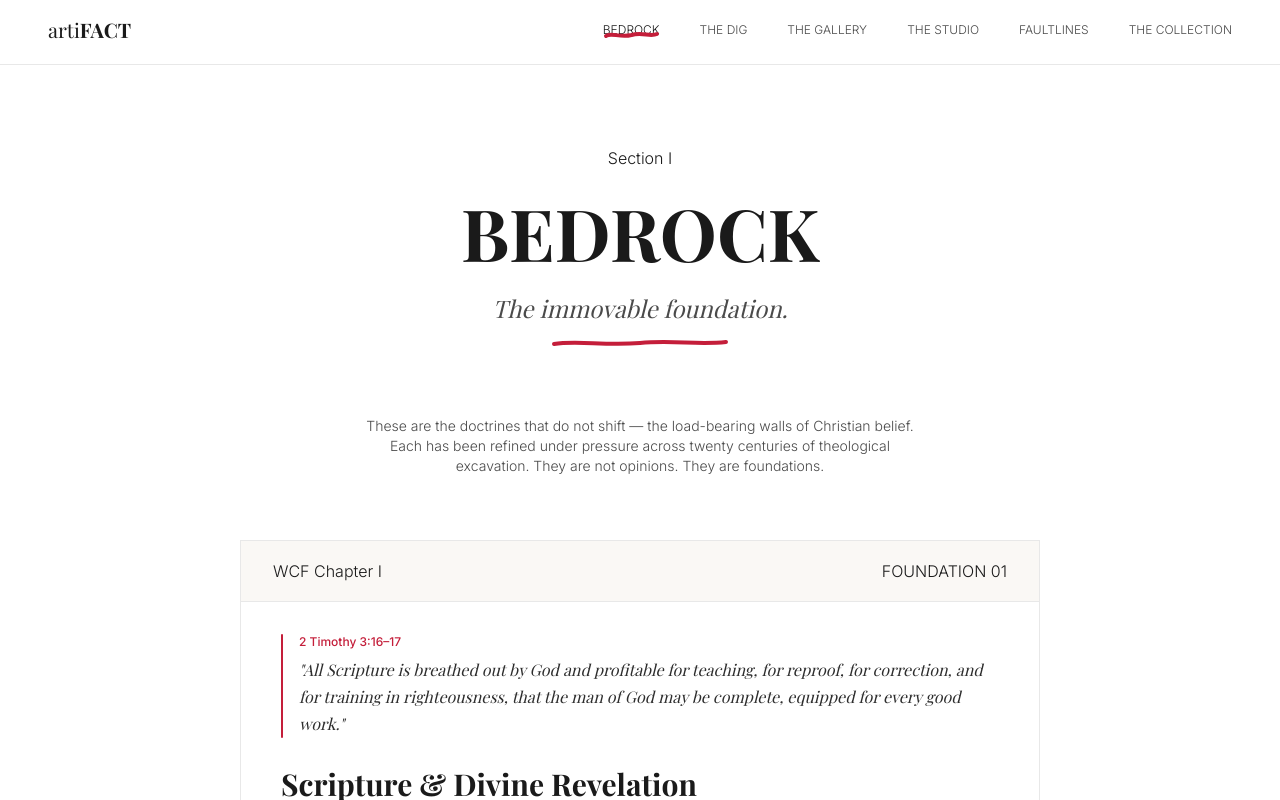
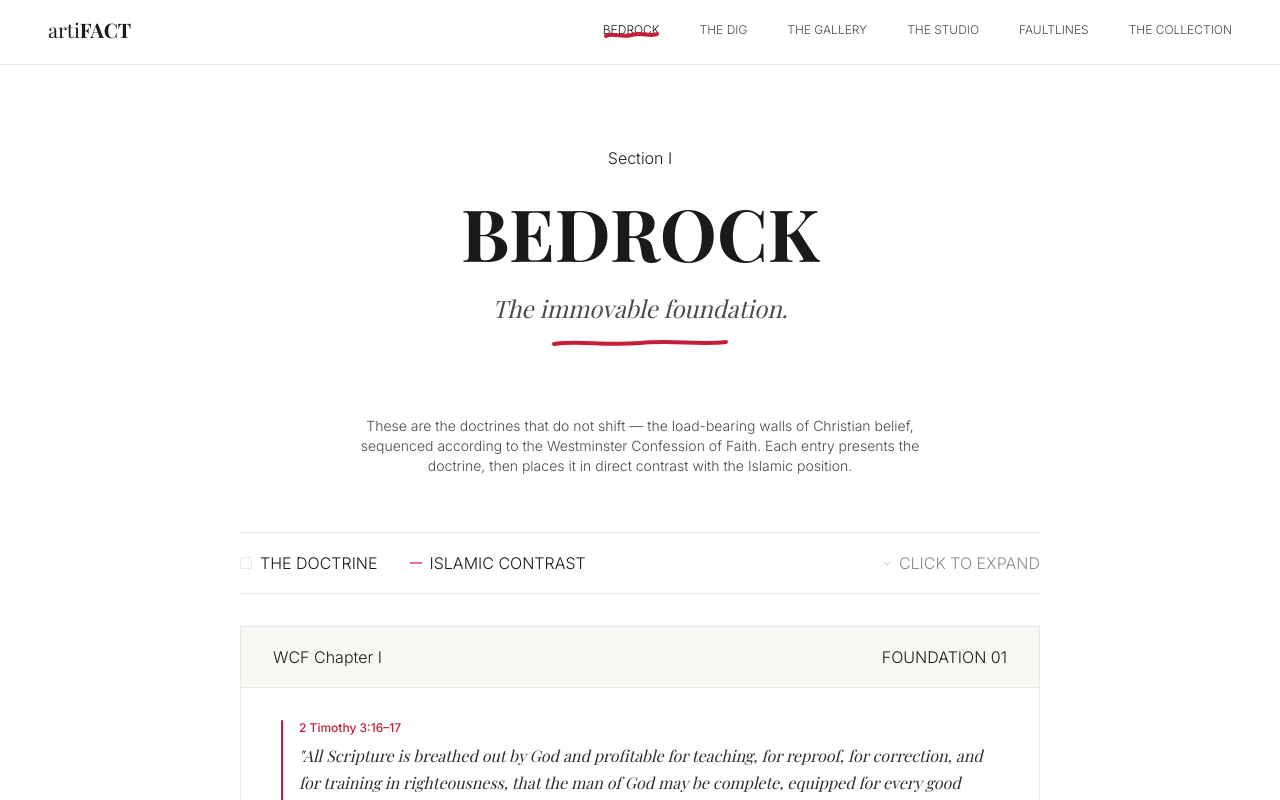
Before and after one commit to TrueDominion/artifact, a React (Vite) app: page /bedrock in a window 1280 px wide. Shown: the top 800 px of the page. Built offline with nearby package versions, Linux system fonts and the light colour scheme; a web font is replaced by a local one.

Commit message:
Revise Bedrock component for structured entries
Updated the Bedrock component to include a structured presentation of six WCF-sequenced entries as MuseumPlaques, with additional context on the Islamic contrast panels.

```diff
--- a/src/pages/Bedrock.tsx
+++ b/src/pages/Bedrock.tsx
@@ -1,8 +1,8 @@
 /**
  * src/pages/Bedrock.tsx
  * BEDROCK — The immovable foundation.
- * Renders each BedrockEntry as a MuseumPlaque.
- * Visual identity: stone foundation slab, authoritative, quiet.
+ * Six WCF-sequenced entries rendered as structured MuseumPlaques.
+ * Each plaque: scripture anchor, thesis summary, expandable doctrine + Islamic contrast panels.
  */
 
 import SectionHeader from '@/components/ui/SectionHeader'
@@ -10,7 +10,7 @@ import MuseumPlaque from '@/components/ui/MuseumPlaque'
 import bedrockData from '@/data/bedrock.json'
 import type { BedrockEntry } from '@/types'
 
-const bedrock = bedrockData as BedrockEntry[]
+const bedrock = bedrockData as unknown as BedrockEntry[]
 
 export default function Bedrock() {
   return (
@@ -21,17 +21,37 @@ export default function Bedrock() {
         label="Section I"
       />
 
-      {/* Foundation description */}
-      <div className="max-w-2xl mx-auto px-6 lg:px-12 pb-16 text-center">
+      {/* Intro */}
+      <div className="max-w-2xl mx-auto px-6 lg:px-12 pb-14 text-center">
         <p className="font-sans text-sm text-graphite-light leading-body">
-          These are the doctrines that do not shift — the load-bearing walls of Christian belief.
-          Each has been refined under pressure across twenty centuries of theological excavation.
-          They are not opinions. They are foundations.
+          These are the doctrines that do not shift — the load-bearing walls of Christian belief,
+          sequenced according to the Westminster Confession of Faith.
+          Each entry presents the doctrine, then places it in direct contrast with the Islamic position.
         </p>
       </div>
 
+      {/* Legend */}
+      <div className="max-w-4xl mx-auto px-6 lg:px-12 mb-8">
+        <div className="flex items-center gap-8 py-4 border-t border-b border-graphite-border">
+          <div className="flex items-center gap-2">
+            <div className="w-3 h-3 border border-graphite-border bg-white rounded-sm" />
+            <span className="label-museum text-graphite-soft">THE DOCTRINE</span>
+          </div>
+          <div className="flex items-center gap-2">
+            <div className="w-3 h-0.5 bg-crimson opacity-60" />
+            <span className="label-museum text-graphite-soft">ISLAMIC CONTRAST</span>
+          </div>
+          <div className="ml-auto flex items-center gap-2 opacity-50">
+            <svg width="8" height="5" viewBox="0 0 8 5" fill="none" aria-hidden="true">
+              <path d="M1 1L4 4L7 1" stroke="#9A9A9A" strokeWidth="1" strokeLinecap="round" strokeLinejoin="round"/>
+            </svg>
+            <span className="label-museum text-graphite-soft">CLICK TO EXPAND</span>
+          </div>
+        </div>
+      </div>
+
       {/* Plaques */}
-      <div className="max-w-4xl mx-auto px-6 lg:px-12 pb-32 space-y-6">
+      <div className="max-w-4xl mx-auto px-6 lg:px-12 pb-32 space-y-4">
         {bedrock.map((entry, index) => (
           <MuseumPlaque key={entry.id} entry={entry} index={index} />
         ))}
```
